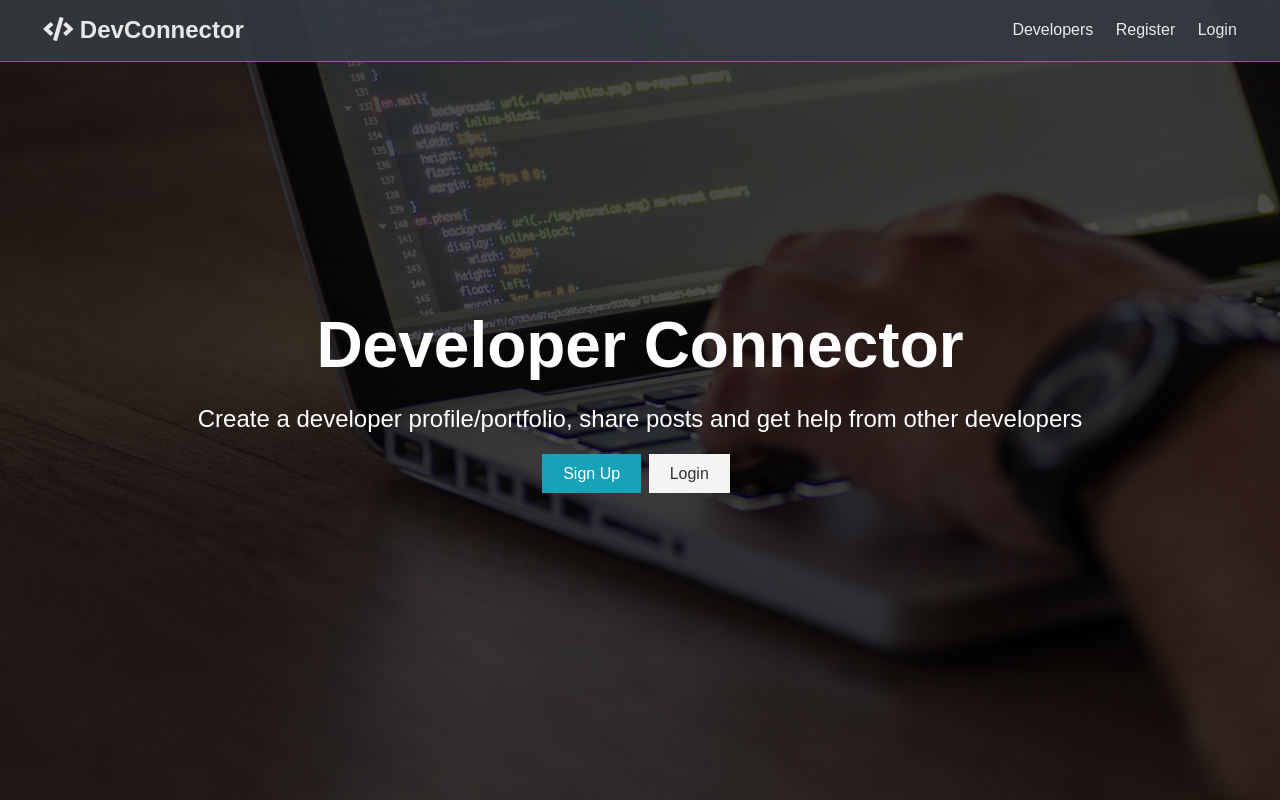
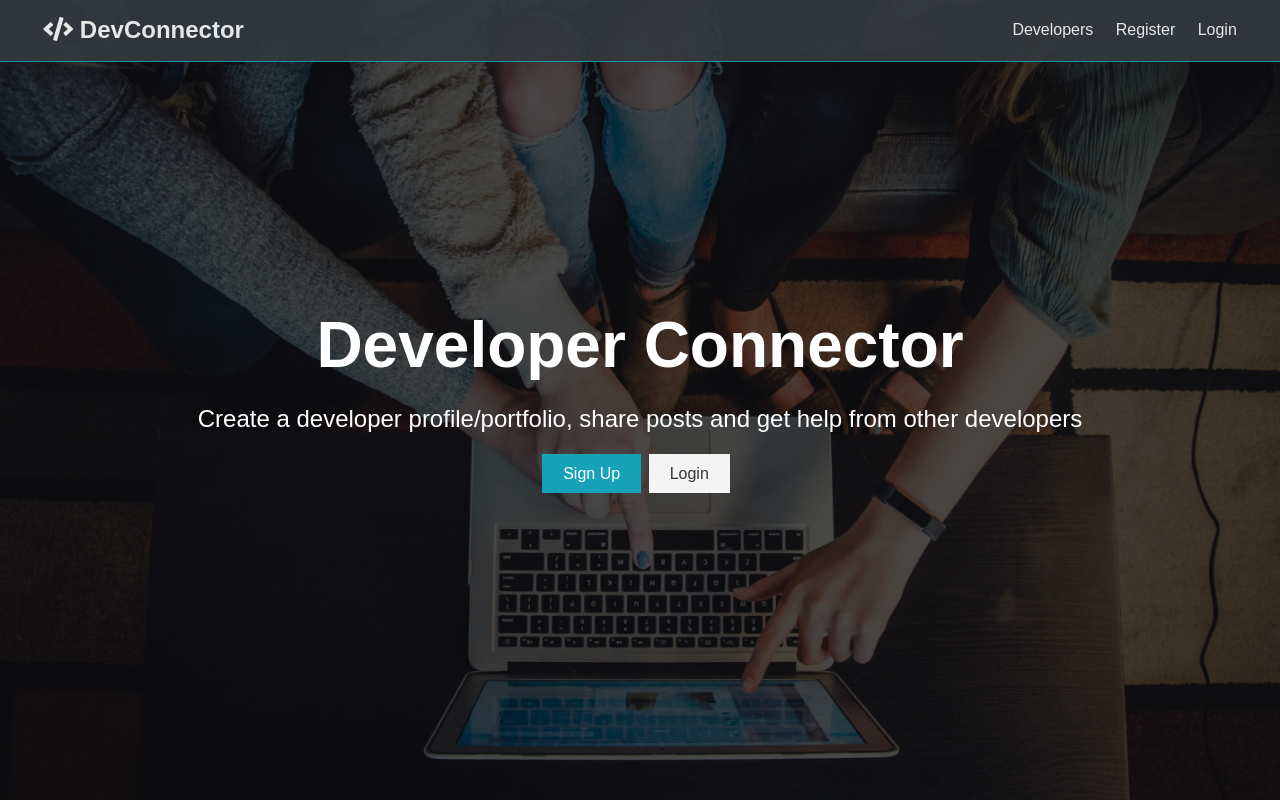
Before and after one commit to Caiheng111/DEV-CONNECTOR, a React (Create React App) app in the folder client/: page / in a window 1280 px wide. Built offline with nearby package versions, Linux system fonts and the light colour scheme; no server answers; the HTML template or start-up script is replaced by a standard one.

Commit message:
add the style

```diff
--- a/client/src/App.css
+++ b/client/src/App.css
@@ -333,7 +333,7 @@ button {
 /* Landing Page */
 .landing {
   position: relative;
-  background: url('./img/showcase.jpg') no-repeat center center/cover;
+  background: url('./img/bg.jpeg') no-repeat center center/cover;
   height: 100vh;
 }
 
```
Also changed, not shown: client/src/img/bg.jpeg (added).
